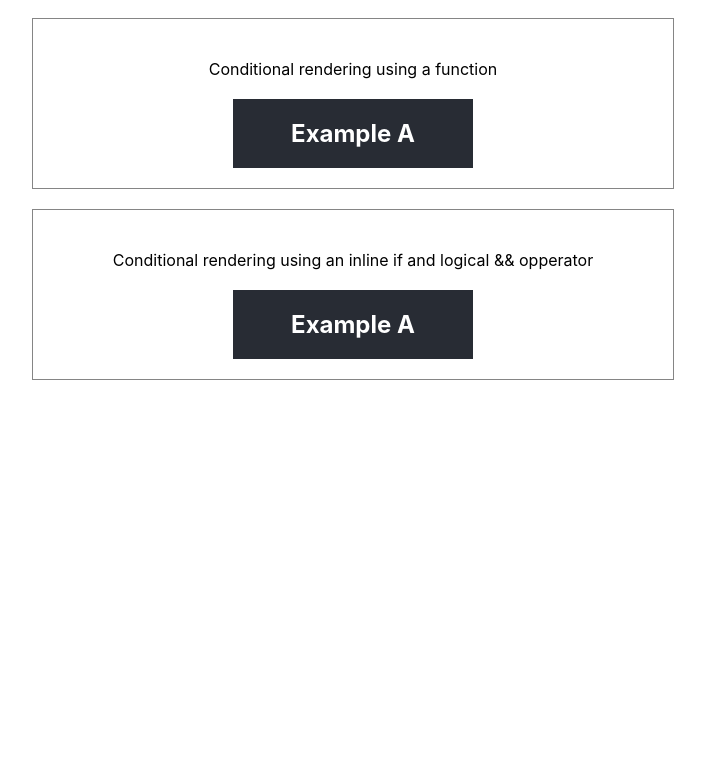
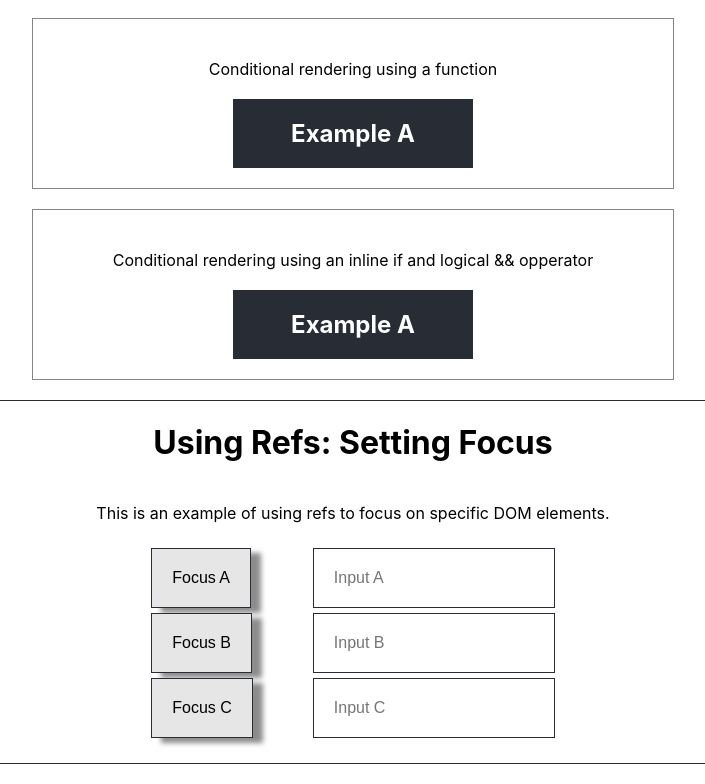
Before and after one commit to tread06/react-examples, a React (Create React App) app: page / in a window 1280 px wide. Shown: the part 1022-1806 px from the top of the page, without its empty margins (287-992 px from the left). Before the commit the page ends 1422 px from the top, so only its background shows below. Built offline with nearby package versions, Linux system fonts and the light colour scheme.

Commit message:
Added Refs Section
TR

-Added refs-component.jsx.
-Added refs-component.css.
-Updated App.js to include the refs component.
-Updated landmarks.

```diff
--- a/src/App.js
+++ b/src/App.js
@@ -3,6 +3,7 @@ import CustomHooksComponent from './components/custom-hooks-component/custom-hoo
 import ContextHookComponent from './components/context-hook-component/context-hook-component';
 import DividerComponent from './components/divider-component/divider-component';
 import ConditionalRenderingComponent from './components/conditional-rendering-component/conditional-rendering-component';
+import RefsComponent from './components/refs-component/refs-component';
 
 function App() {
   return (
@@ -10,11 +11,16 @@ function App() {
       <header className="App-header">
         <h1>React Examples</h1>
       </header>
-      <CustomHooksComponent />
-      <DividerComponent />
-      <ContextHookComponent />
-      <DividerComponent />
-      <ConditionalRenderingComponent />
+      <main>
+        <CustomHooksComponent />
+        <DividerComponent />
+        <ContextHookComponent />
+        <DividerComponent />
+        <ConditionalRenderingComponent />
+        <DividerComponent />
+        <RefsComponent />
+        <DividerComponent />
+      </main>
     </div>
   );
 }
--- a/src/components/custom-hooks-component/custom-hooks-component.jsx
+++ b/src/components/custom-hooks-component/custom-hooks-component.jsx
@@ -7,7 +7,7 @@ const CustomHooksComponent = () => {
   const [text, setText] = useLocalStoarage("customHookTextValue", '');
 
   return (
-    <div role="main">
+    <div>
       <h1 className='component-title'>Custom Hook: useLocalStorage</h1>
       <p>
         A simple custom react hook that leverages use effect and use state to read from and write to local storage when a value changes.
--- /dev/null
+++ b/src/components/refs-component/refs-component.css
@@ -0,0 +1,29 @@
+.refs-component-container button {
+  display: block;
+  margin: 5px 30px;
+  max-width: 200px;
+  font-size: 1em;
+  background-color: rgb(230, 230, 230);
+  border-width: 1px;
+  border-style: solid;
+  border-color: #282c34;
+  padding: 20px;
+  box-shadow: 10px 5px 5px rgba(0, 0, 0, 0.452);
+  transition: 0.3s;
+}
+.refs-component-container button:hover {
+  background-color: #282c34;
+  color: white;
+}
+
+.refs-component-container input {
+  display: block;
+  margin: 5px 30px;
+  max-width: 200px;
+  font-size: 1em;
+  border-width: 1px;
+  border-style: solid;
+  border-color: #282c34;
+  padding: 20px;
+  transition: 0.3s;
+}
--- /dev/null
+++ b/src/components/refs-component/refs-component.jsx
@@ -0,0 +1,45 @@
+import React from 'react';
+import { useRef } from 'react';
+
+import './refs-component.css'
+
+const RefsComponent = () => {
+
+  const foucsA = () =>{
+    refA.current.focus();
+  }
+  const foucsB = () =>{
+    refB.current.focus();
+  }
+  const foucsC = () =>{
+    refC.current.focus();
+  }
+
+  const refA = useRef(null);
+  const refB = useRef(null);
+  const refC = useRef(null);
+
+  return (
+    <div className='refs-component-container'>
+      <h1 className='component-title'>Using Refs: Setting Focus</h1>
+      <p>
+        This is an example of using refs to focus on specific DOM elements.
+      </p>
+      <div className="flex-container">
+        <div>
+          <button onClick={foucsA}>Focus A</button>
+          <button onClick={foucsB}>Focus B</button>
+          <button onClick={foucsC}>Focus C</button>
+        </div>
+        <div>
+          <input placeholder='Input A' ref={refA} type="text" />
+          <input placeholder='Input B' ref={refB} type="text" />
+          <input placeholder='Input C' ref={refC} type="text" />
+        </div>
+      </div>
+
+    </div>
+  );
+}
+
+export default RefsComponent;
```
